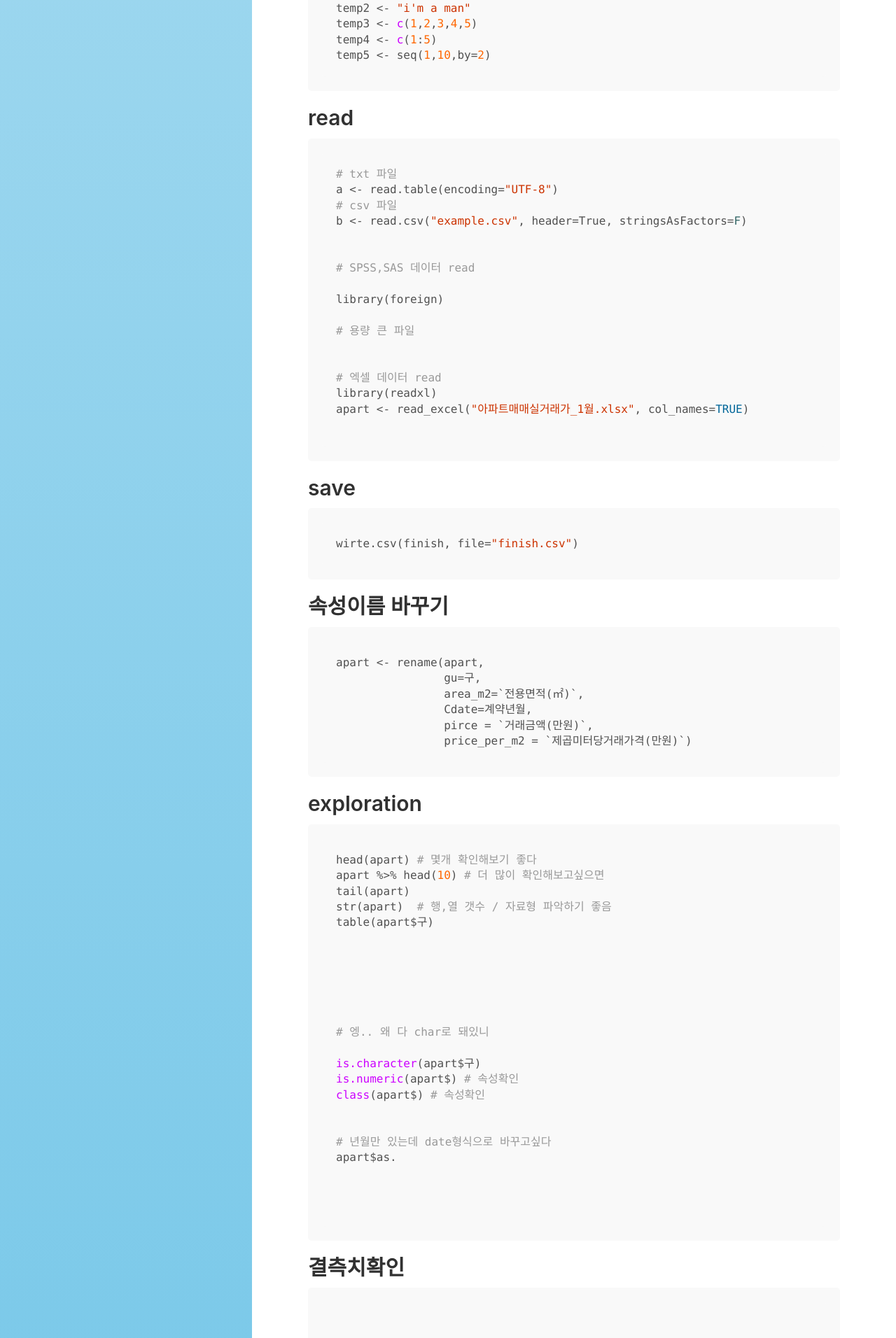
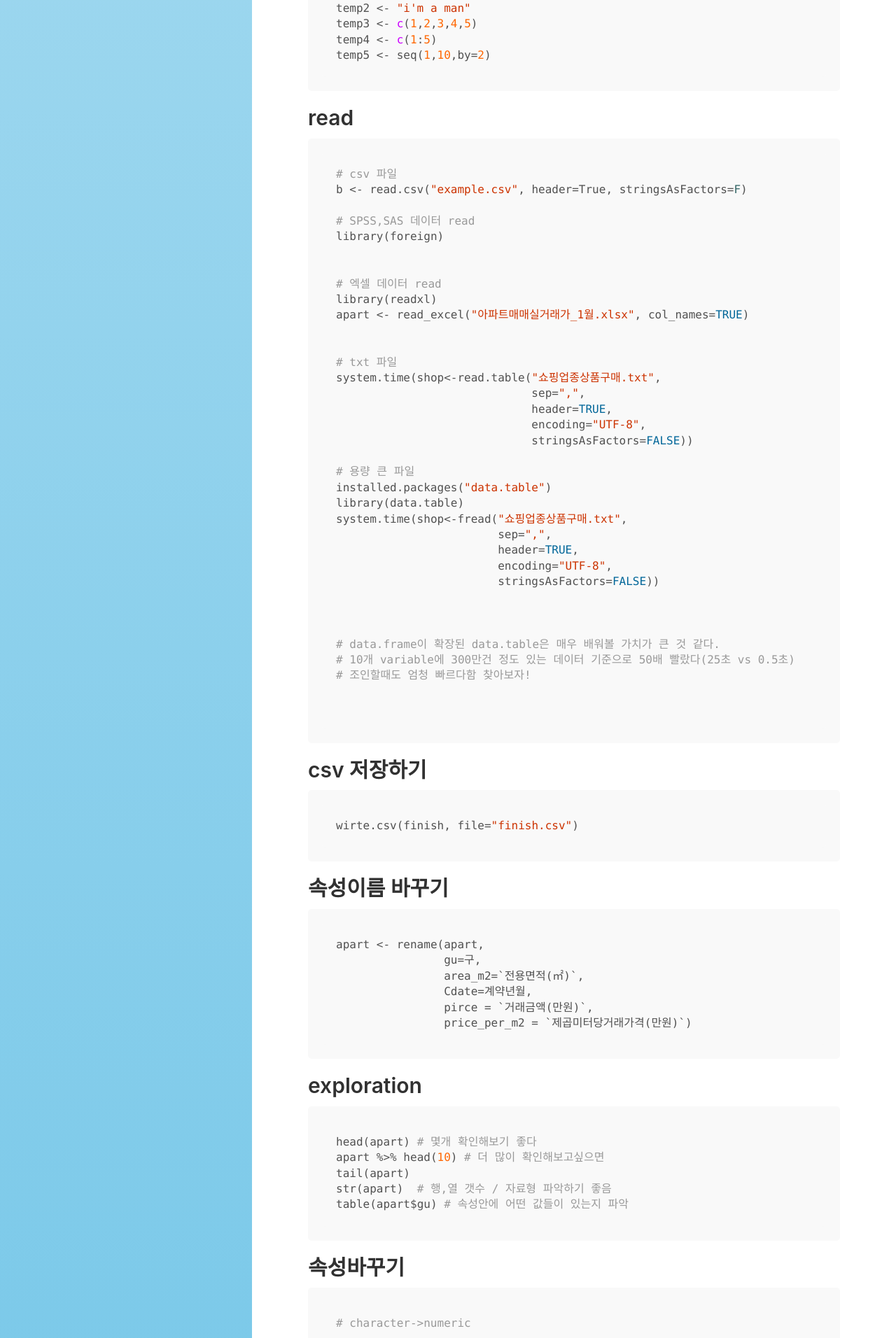
Before and after one commit to vlufoot/vlufoot.github.io, a Jekyll site: the page built from _posts/R/2018-11-24-r_basic.md, in a window 1280 px wide. Shown: the part 711-2623 px from the top of the page at 70% size. Built offline with Jekyll 4.4.1, drawn with Linux system fonts in a browser that asks for light colours; some of the changed text lies outside the part shown.

Commit message:
Update 2018-11-24-r_basic.md

````diff
--- a/_posts/R/2018-11-24-r_basic.md
+++ b/_posts/R/2018-11-24-r_basic.md
@@ -37,27 +37,45 @@ temp5 <- seq(1,10,by=2)
 ## read
 
 ```r
-# txt 파일
-a <- read.table(encoding="UTF-8")
 # csv 파일
 b <- read.csv("example.csv", header=True, stringsAsFactors=F)
 
-
 # SPSS,SAS 데이터 read
-
 library(foreign)
-
-# 용량 큰 파일
 
 
 # 엑셀 데이터 read
 library(readxl)
 apart <- read_excel("아파트매매실거래가_1월.xlsx", col_names=TRUE)
 
+
+# txt 파일
+system.time(shop<-read.table("쇼핑업종상품구매.txt",
+                             sep=",",
+                             header=TRUE,
+                             encoding="UTF-8",
+                             stringsAsFactors=FALSE))
+
+# 용량 큰 파일
+installed.packages("data.table")
+library(data.table)
+system.time(shop<-fread("쇼핑업종상품구매.txt",
+                        sep=",",
+                        header=TRUE,
+                        encoding="UTF-8",
+                        stringsAsFactors=FALSE))
+
+
+
+# data.frame이 확장된 data.table은 매우 배워볼 가치가 큰 것 같다.
+# 10개 variable에 300만건 정도 있는 데이터 기준으로 50배 빨랐다(25초 vs 0.5초)
+# 조인할때도 엄청 빠르다함 찾아보자!
+
+
 ```
 
 
-## save
+## csv 저장하기
 ```r
 wirte.csv(finish, file="finish.csv")
 ```
@@ -83,26 +101,40 @@ head(apart) # 몇개 확인해보기 좋다
 apart %>% head(10) # 더 많이 확인해보고싶으면
 tail(apart)
 str(apart)  # 행,열 갯수 / 자료형 파악하기 좋음
-table(apart$구)
+table(apart$gu) # 속성안에 어떤 값들이 있는지 파악
+```
 
 
 
+## 속성바꾸기
+
+```r
+# character->numeric
+
+is.numeric(apart$area_m2) # 속성확인 / 면적이 문자인상황..
+apart$area_m2 <- as.numeric(apart$area_m2)  # numeric으로 변환
+mean(apart$area_m2)   #이제 평균도 구할수있다
+
+class(apart$price)        # 속성확인 2 / 가격도 문자인상황..
+head(apart$price)         # 천단위에 쉼표가 들어있어서 그냥 바꾸면 NA들어감..
+apart$price <-gsub(',','',apart$price)  # 쉼표제거하는법
+apart$price<- as.numeric(apart$price)
+```
 
 
 
-# 엥.. 왜 다 char로 돼있니
+```r
+# character->date
 
-is.character(apart$구)
-is.numeric(apart$) # 속성확인
-class(apart$) # 속성확인
+class(apart$Cdate) # 속성확인 / 날짜도 문자인상황..
+head(apart$Cdate)  # 년월밖에없다 검색해보니 yyyymm포맷도 라이브러리쓰면 인식하게 할수 있는것 같긴한데 그냥 1일을 붙히자
+apart$Cdate <- paste(apart$Cdate, "01",sep="")
+apart$Cdate <- as.Date(apart$Cdate, format="%Y%m%d")
 
-
-# 년월만 있는데 date형식으로 바꾸고싶다
-apart$as.
+```
 
 
 
-```
 
 
 
````
